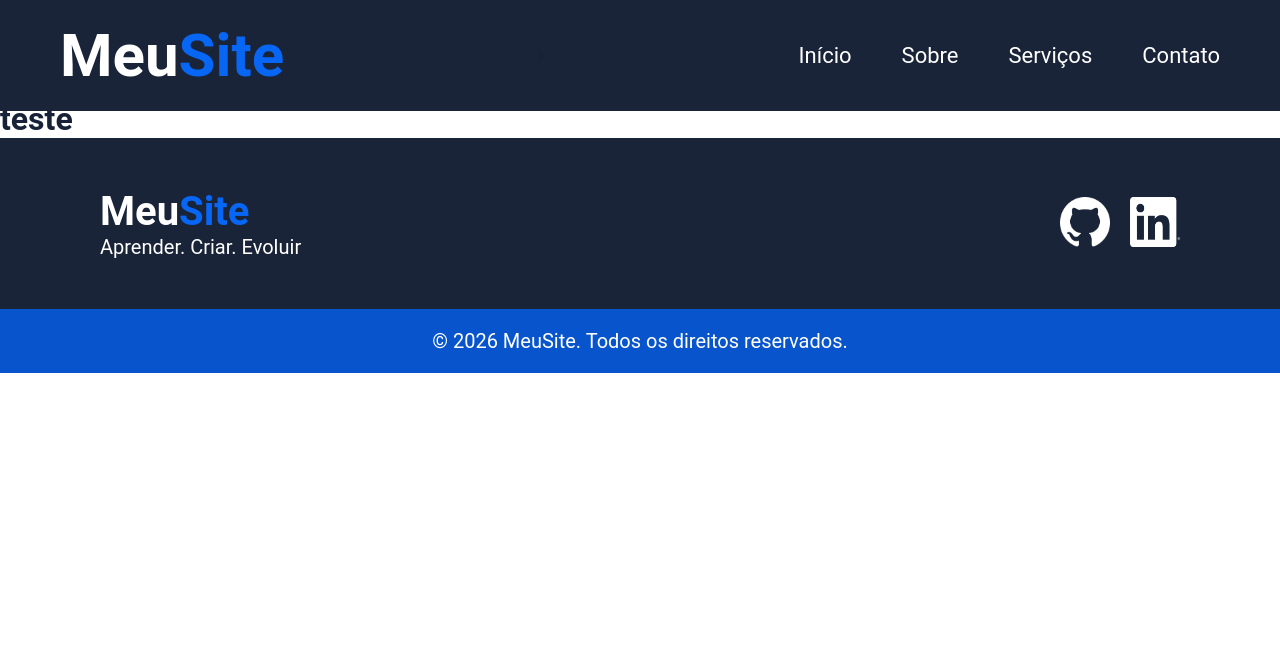
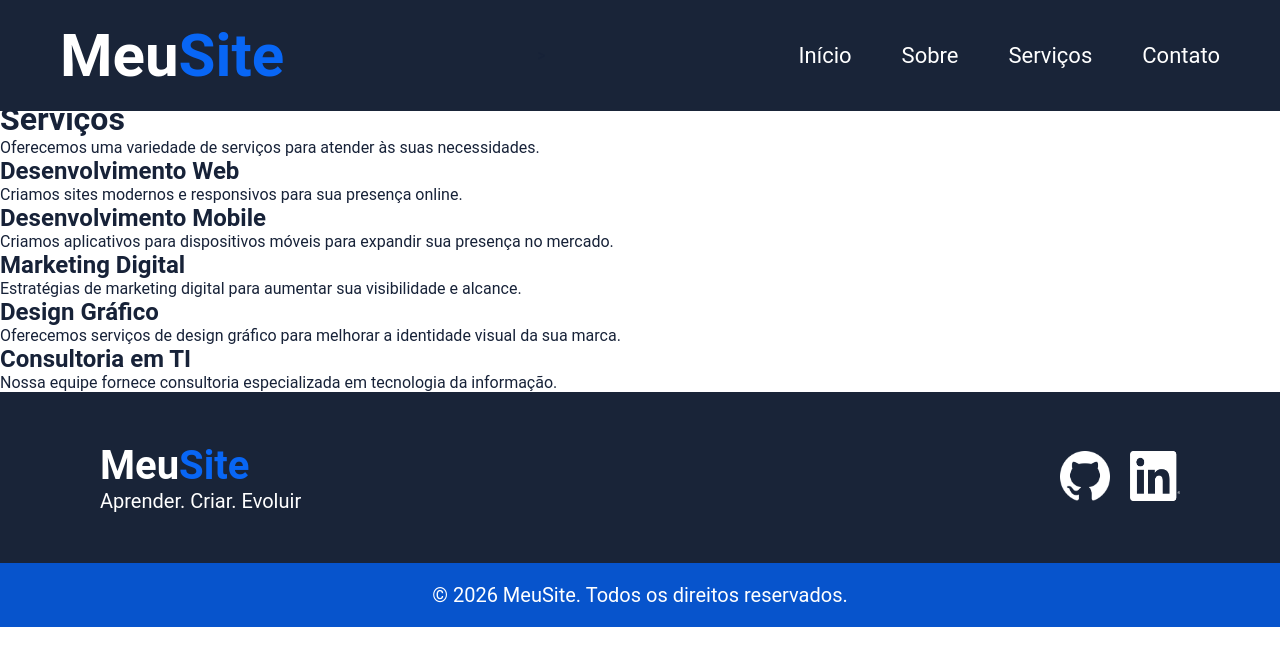
Before and after one commit to Havyner/Projeto-MeuSite, a plain HTML site: page html/servicos.html in a window 1280 px wide. Drawn offline with Linux system fonts and the light colour scheme; files whose address does not match are found by name.

Commit message:
fializando html

```diff
--- a/html/servicos.html
+++ b/html/servicos.html
@@ -11,8 +11,34 @@
     <div id="header"></div>
 
     <main>
-        <!-- Conteúdo específico da página -->
-         <h1>teste</h1>
+        <div class="servicos-container">
+            <h1>Serviços</h1>
+            <p>Oferecemos uma variedade de serviços para atender às suas necessidades.</p>
+
+            <div class="servico">
+                <h2>Desenvolvimento Web</h2>
+                <p>Criamos sites modernos e responsivos para sua presença online.</p>
+            </div>
+
+            <div class="servico">
+                <h2>Desenvolvimento Mobile</h2>
+                <p>Criamos aplicativos para dispositivos móveis para expandir sua presença no mercado.</p>
+            </div>
+
+            <div class="servico">
+                <h2>Marketing Digital</h2>
+                <p>Estratégias de marketing digital para aumentar sua visibilidade e alcance.</p>
+            </div>
+
+            <div class="servico">
+                <h2>Design Gráfico</h2>
+                <p>Oferecemos serviços de design gráfico para melhorar a identidade visual da sua marca.</p>
+            </div>
+
+            <div class="servico">
+                <h2>Consultoria em TI</h2>
+                <p>Nossa equipe fornece consultoria especializada em tecnologia da informação.</p>
+            </div>
     </main>
 
     <div id="footer"></div>
```
Also changed, not shown: html/contato.html (+17 -2 lines), html/sobre.html (+23 -2 lines).
